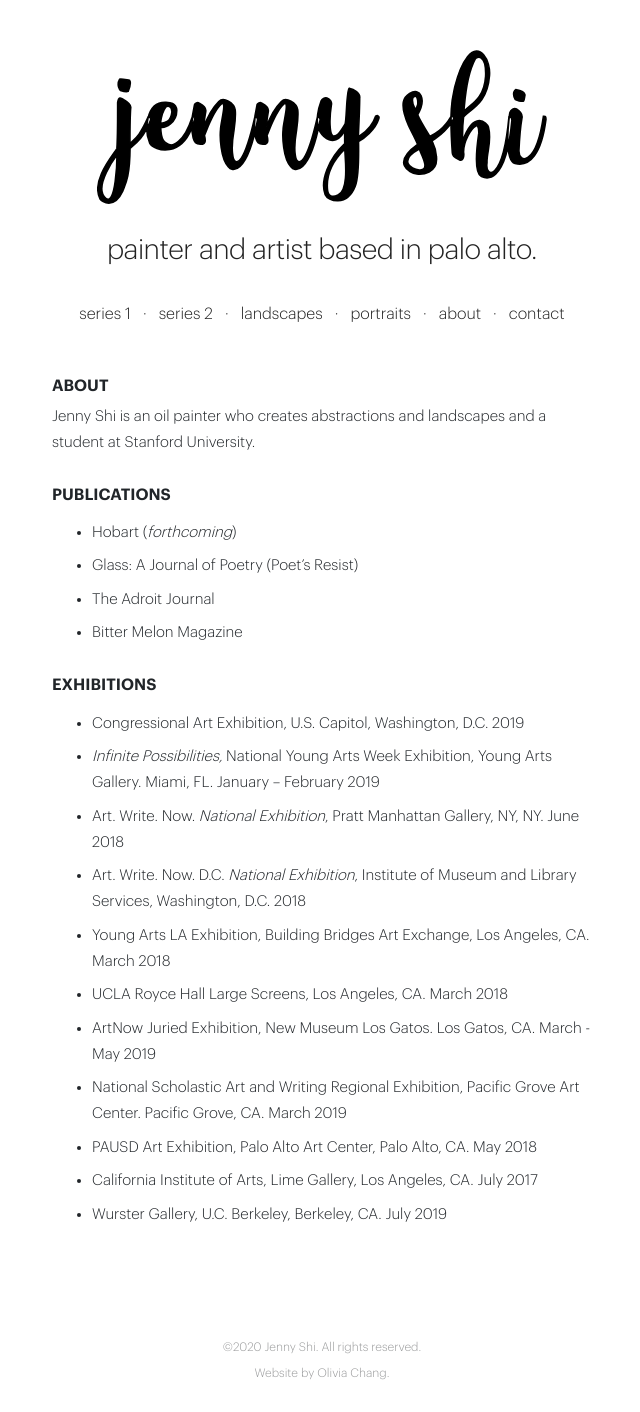
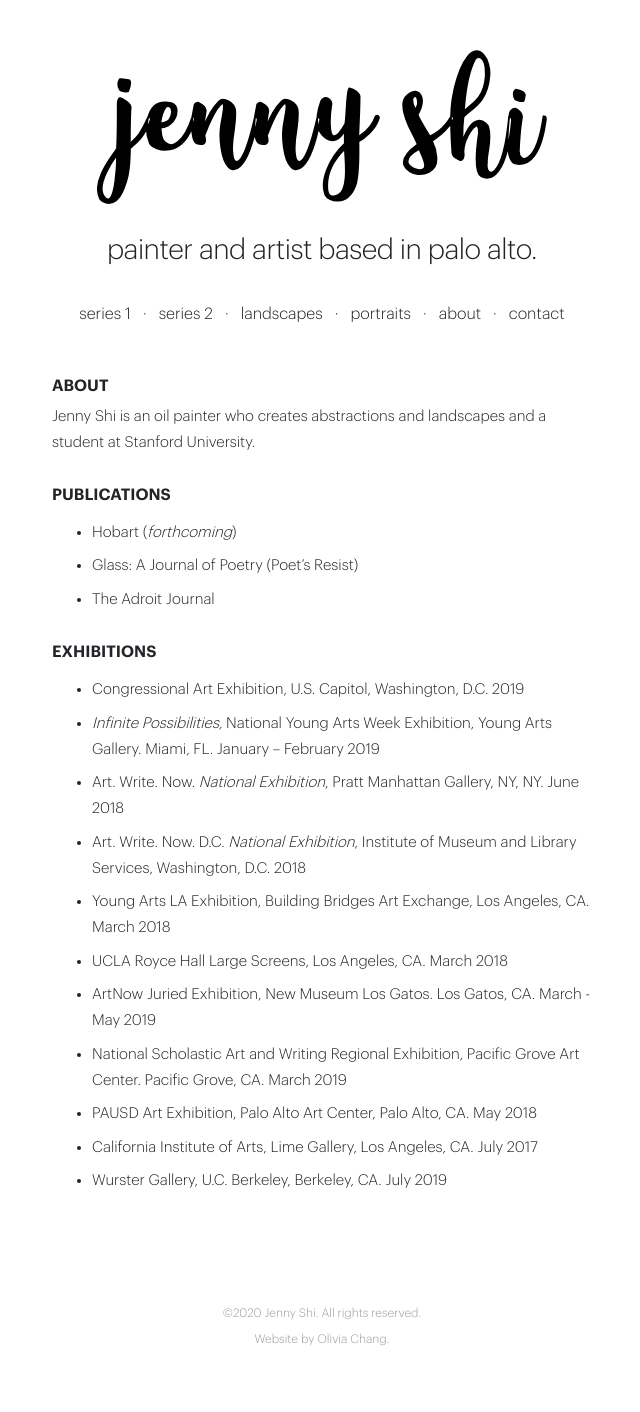
Before and after one commit to oliviachang29/jenny, a Jekyll site: the page built from about.markdown, in a window 1280 px wide. Shown: the whole page, without its empty margins (318-958 px from the left). Built offline with Jekyll 4.4.1, drawn with Linux system fonts in a browser that asks for light colours; after the commit the page ends 1378 px from its top, so only the background shows below that.

Commit message:
Update from Forestry.io Jenny Shi updated about.markdown

```diff
--- a/about.markdown
+++ b/about.markdown
@@ -16,7 +16,6 @@ Jenny Shi is an oil painter who creates abstractions and landscapes and a studen
 * Hobart (_forthcoming_)
 * Glass: A Journal of Poetry (Poet's Resist)
 * The Adroit Journal
-* Bitter Melon Magazine
 
 ###### **EXHIBITIONS**
 
```
